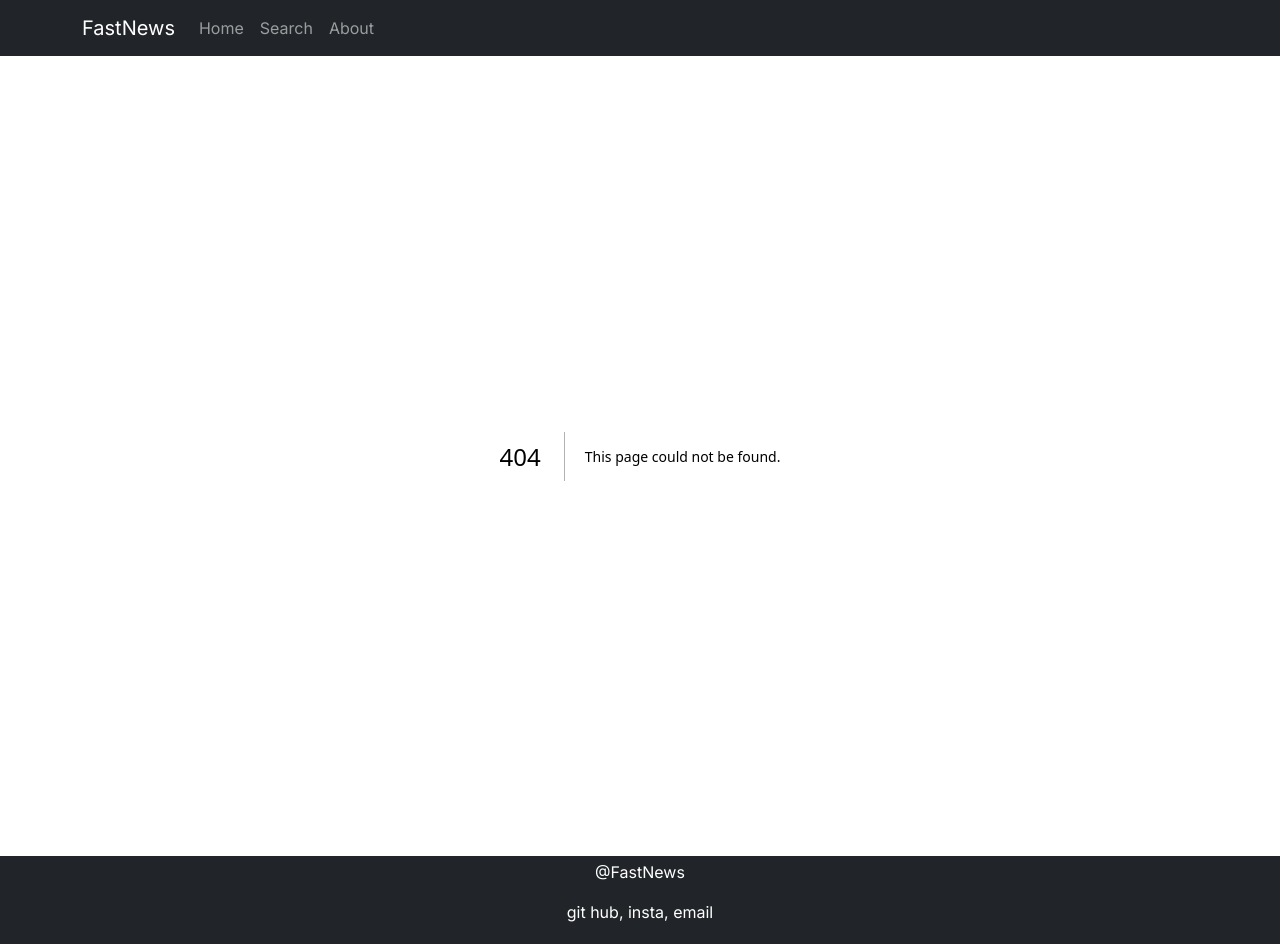
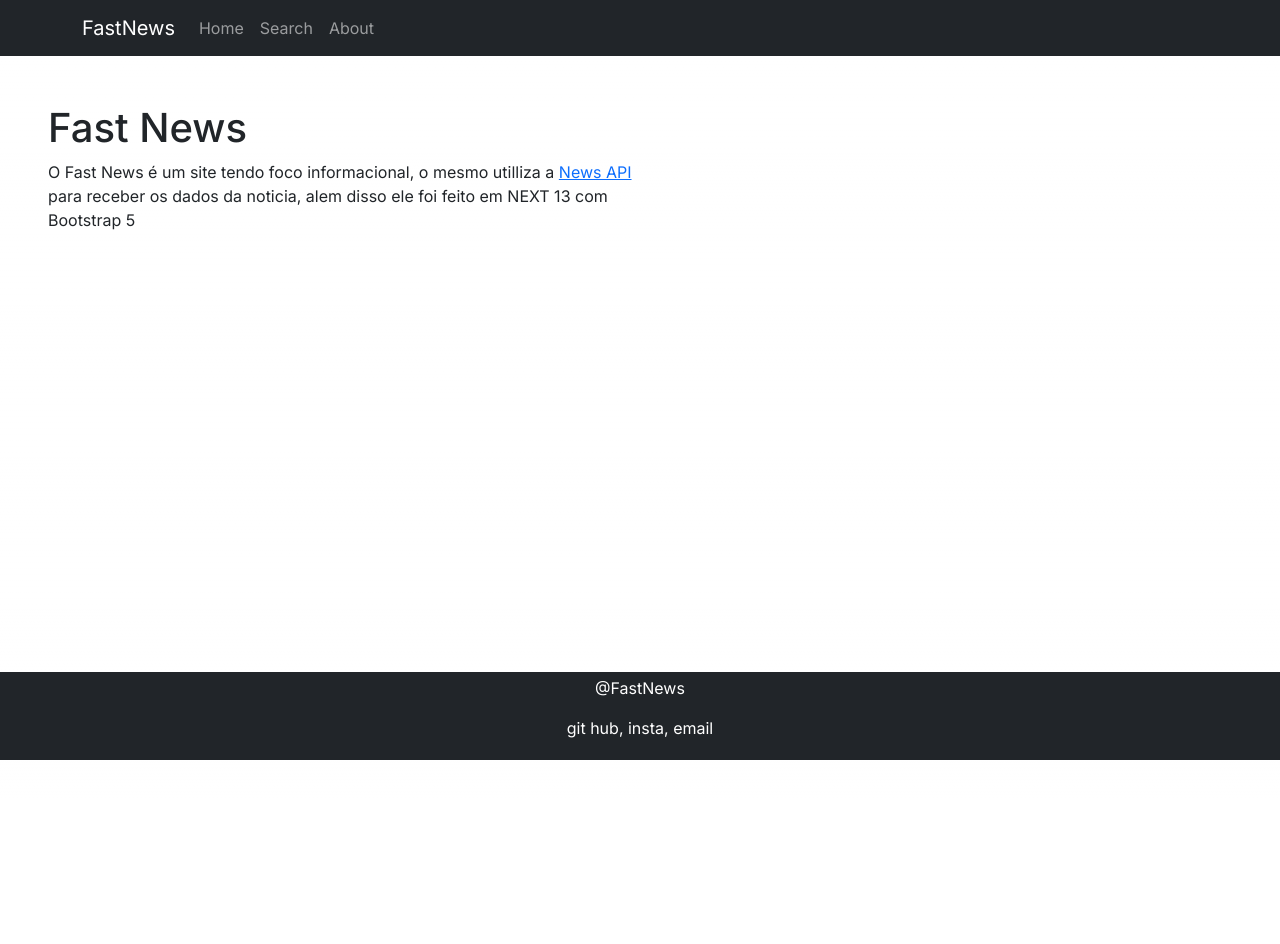
Before and after one commit to JoseHenrique1/FastNews, a Next.js app: page /about in a window 1280 px wide. Before the commit this address had no page. After the commit the page ends 800 px from the top, so only its background shows below. Built offline with nearby package versions, Linux system fonts and the light colour scheme.

Commit message:
feat: add about page

```diff
--- /dev/null
+++ b/src/app/about/page.js
@@ -0,0 +1,15 @@
+"use client"
+import Link from "next/link";
+function About() {
+    return (
+        <main className="container-fluid p-5" style={{minHeight:"77vh"}}>
+            <h1>Fast News</h1>
+            <p className="w-50">
+                O Fast News é um site tendo foco informacional, o mesmo utilliza a <Link target="__blank" href="https://newsapi.org/">News API</Link> para receber os dados da noticia,
+                alem disso ele foi feito em NEXT 13 com Bootstrap 5
+            </p>
+        </main>
+     );
+}
+
+export default About;
--- a/src/app/layout.js
+++ b/src/app/layout.js
@@ -1,6 +1,5 @@
 import { Inter } from 'next/font/google'
 import './globals.css';
-import 'bootstrap/dist/css/bootstrap.min.css';
 import Header from '@/components/header';
 import Footer from '@/components/footer';
 
--- a/src/app/page.js
+++ b/src/app/page.js
@@ -1,6 +1,5 @@
 'use client';
 import CardNew from "@/components/cardnew/index";
-import 'bootstrap/dist/css/bootstrap.min.css';
 import { useState, useEffect } from "react";
 
 import apikey from "./my_env";
--- a/src/components/header.js
+++ b/src/components/header.js
@@ -14,7 +14,7 @@ function Header() {
           <Nav className="me-auto">
             <Nav.Link href="/">Home</Nav.Link>
             <Nav.Link href="/search">Search</Nav.Link>
-            <Nav.Link href="#pricing">About</Nav.Link>
+            <Nav.Link href="/about">About</Nav.Link>
           </Nav>
         </Container>
       </Navbar>
```
